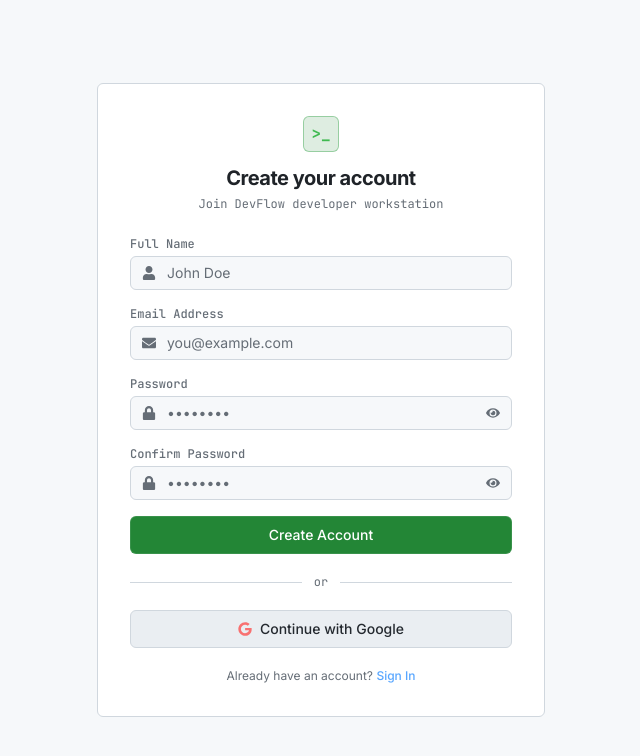
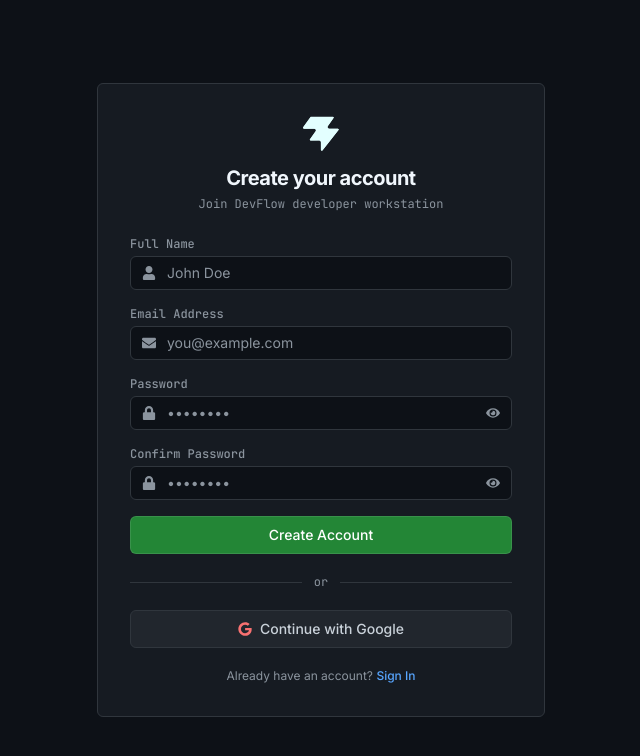
Before and after one commit to nithya4648/DevFlow, a React (Vite) app in the folder frontend/: page /register in a window 1280 px wide. Shown: the top 756 px of the page, without its empty margins (319-959 px from the left). Built offline with nearby package versions, Linux system fonts and the light colour scheme; no server answers.

Commit message:
feat: replace placeholder icons with custom DevFlow logo on login and register pages

```diff
--- a/frontend/src/pages/LoginPage.jsx
+++ b/frontend/src/pages/LoginPage.jsx
@@ -1,4 +1,5 @@
 import { useForm } from "react-hook-form";
+import LogoIcon from "../assets/logo.svg"; // favicon icon
 import { Link, useNavigate, useSearchParams } from "react-router-dom";
 import { useState, useEffect } from "react";
 import useAuth from "../hooks/useAuth";
@@ -94,9 +95,12 @@ function LoginPage() {
       <div className="flex min-h-screen items-center justify-center px-4 py-12 font-ui text-gh-text">
         <div className="w-full max-w-md gh-card p-8">
           <div className="text-center">
-            <div className="inline-flex h-9 w-9 items-center justify-center rounded-md bg-accent-light text-accent-fg border border-accent-border font-mono font-bold text-base mb-3">
-              &gt;_
-            </div>
+            <img
+              src="/favicon.svg"
+              alt="DevFlow"
+              className="h-9 w-9 mb-3 mx-auto"
+              style={{ filter: 'brightness(0) saturate(100%) invert(1) sepia(1) saturate(2) hue-rotate(120deg)' }}
+            />
             <h2 className="text-xl font-bold text-gh-heading">
               Sign in to DevFlow
             </h2>
--- a/frontend/src/pages/RegisterPage.jsx
+++ b/frontend/src/pages/RegisterPage.jsx
@@ -67,12 +67,15 @@ function RegisterPage() {
 
 
   return (
-    <div className="flex min-h-screen items-center justify-center bg-gh-bg px-4 py-12 font-ui text-gh-text">
+    <div className="dark min-h-screen bg-gh-bg px-4 py-12 font-ui text-gh-text flex flex-col justify-center items-center">
       <div className="w-full max-w-md gh-card p-8">
         <div className="text-center">
-          <div className="inline-flex h-9 w-9 items-center justify-center rounded-md bg-accent-light text-accent-fg border border-accent-border font-mono font-bold text-base mb-3">
-            &gt;_
-          </div>
+          <img
+              src="/favicon.svg"
+              alt="DevFlow"
+              className="h-9 w-9 mb-3 mx-auto"
+              style={{ filter: 'brightness(0) saturate(100%) invert(1) sepia(1) saturate(2) hue-rotate(120deg)' }}
+            />
           <h2 className="text-xl font-bold text-gh-heading">
             Create your account
           </h2>
```
